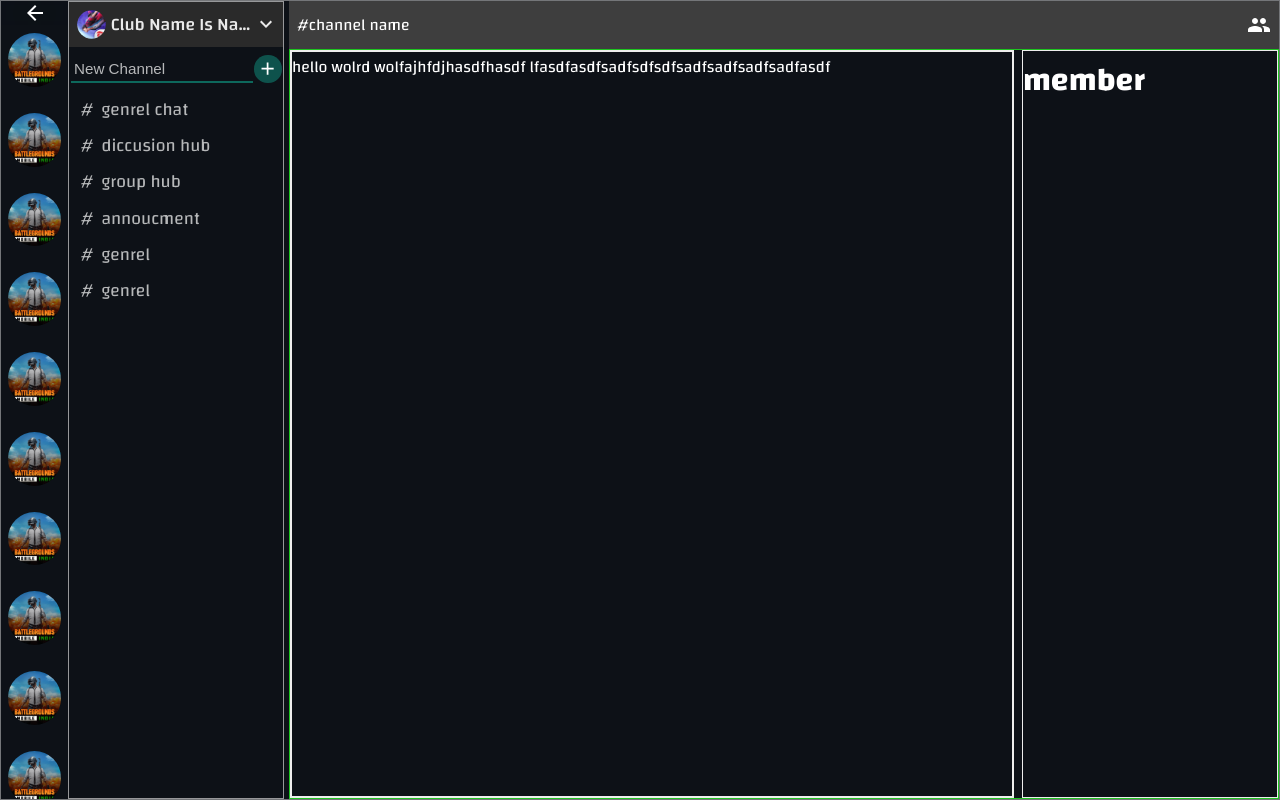
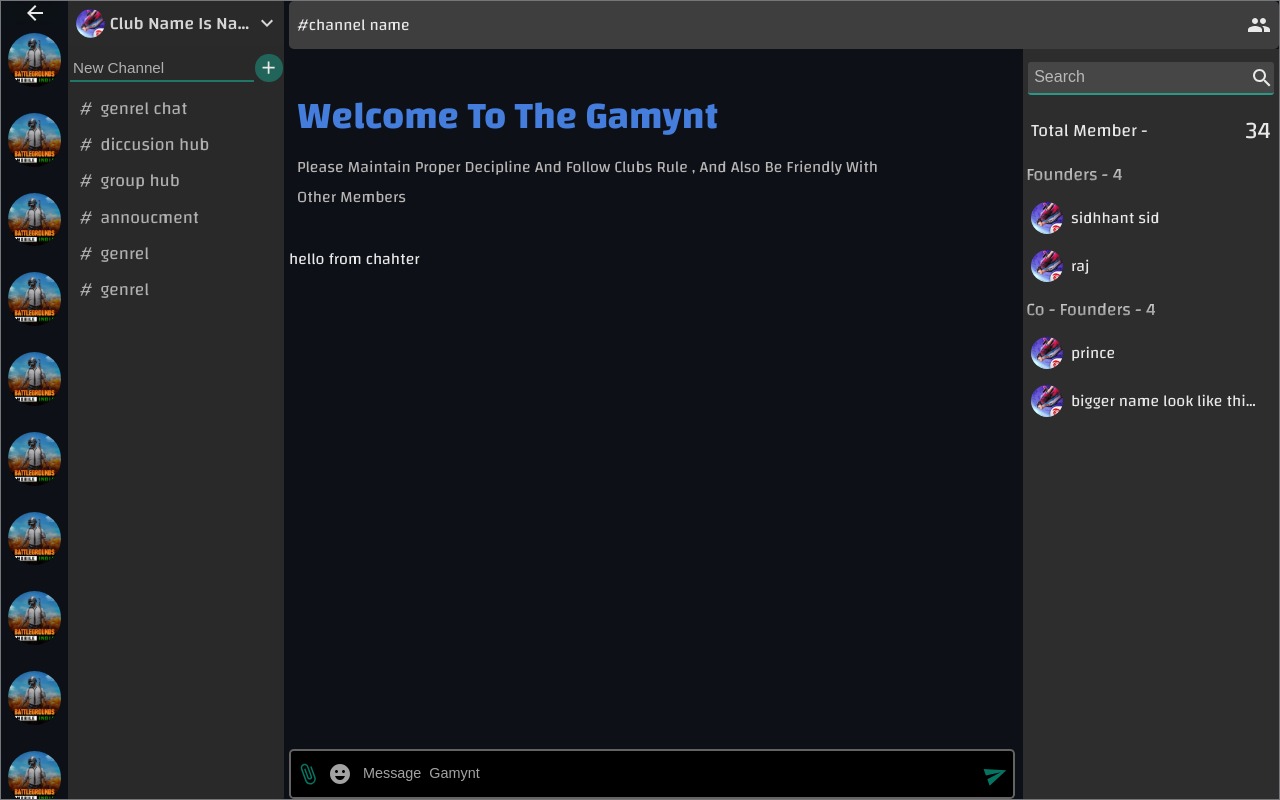
Before and after one commit to legcy143/gamynt_web_v3, a Next.js app: page /club/chat in a window 1280 px wide. Built offline with nearby package versions, Linux system fonts and the light colour scheme.

Commit message:
chat page chat ui v2

```diff
--- a/Page/Clubs/chat/Chatbox.jsx
+++ b/Page/Clubs/chat/Chatbox.jsx
@@ -2,6 +2,9 @@
 import Chatnav from './utlis/Chatboxnav'
 import style from "./styles/chat.module.scss"
 import Memberstatus from "./Memberstatus"
+import Welcomechat from './utlis/Welcomechat'
+import Inputbox from './utlis/Inputbox'
+
 
 const Chatbox = () => {
   return (
@@ -9,7 +12,10 @@
       <Chatnav/>
       <main className={style.member_chat_container}>
       <section className={style.chat_container}>
-        hello wolrd wolfajhfdjhasdfhasdf lfasdfasdfsadfsdfsdfsadfsadfsadfsadfasdf
+        <Welcomechat clubname={"gamynt"}/>
+
+hello from chahter
+<Inputbox/>
         </section>
       <Memberstatus />
       </main>
--- a/Page/Clubs/chat/Memberstatus.jsx
+++ b/Page/Clubs/chat/Memberstatus.jsx
@@ -1,10 +1,50 @@
 import React from 'react'
 import style from "./styles/member.module.scss"
+import SearchIcon from '@mui/icons-material/Search';
 
 const Memberstatus = () => {
   return (
     <main className={style.member_container_main}>
-      <h1>member</h1>
+      <header className={style.search_member_input}>
+        <input type="text" placeholder='search'/>
+        <SearchIcon/>
+      </header>
+      <header className={style.total_member}>
+        <h1>total member - </h1>
+        <h2>34</h2>
+      </header>
+
+      <section className={style.member_container}>
+        <h2>founders - 4</h2>
+
+        <div className={style.member}>
+          <img src="/images/freefire.jpeg" alt="" />
+          <p>sidhhant sid </p>
+          <div className={style.online_member}></div>
+        </div>
+
+        <div className={style.member}>
+          <img src="/images/freefire.jpeg" alt="" />
+          <p>raj</p>
+          <div className={style.online_member}></div>
+        </div>
+      </section>
+
+      <section className={style.member_container}>
+        <h2>co - founders - 4</h2>
+
+        <div className={style.member}>
+          <img src="/images/freefire.jpeg" alt="" />
+          <p>prince</p>
+          <div className={style.online_member}></div>
+        </div>
+        <div className={style.member}>
+          <img src="/images/freefire.jpeg" alt="" />
+          <p>bigger name look like this how is this</p>
+          <div className={style.online_member}></div>
+        </div>
+
+      </section>
     </main>
   )
 }
--- a/Page/Clubs/chat/styles/chat.module.scss
+++ b/Page/Clubs/chat/styles/chat.module.scss
@@ -13,25 +13,35 @@
     z-index: 10;
     padding: 0.2rem 0.5rem;
     @include flex_box(row , space-between);
+    border-radius: 0.3rem;
     section{
         @include flex_box(row , flex-start , center);
     }
 }
 .member_chat_container{
-    border: 1px solid rgb(30, 196, 33);
     height: calc(100% - 3rem);
+    width: 100%;
     @include flex_box(row , flex-start , flex-start);
 }
 
-//
+
+
+
+// chat container
 .chat_container{
-    border: 2px solid #eee;
     width: 100%;
     height: 100%;
+    word-break: break-all;
+    overflow-y: auto;
+    @include scrollbar(0px , 0px);
+    position: relative;
 }
-@media (max-width:$mobile) {
-    .chat_container{
-        border: 2px solid rgb(178, 14, 14);
-    }
 
-}
+
+
+// @media (max-width:$mobile) {
+//     .chat_container{
+//         border: 2px solid rgb(178, 14, 14);
+//     }
+
+// }
--- a/Page/Clubs/chat/styles/member.module.scss
+++ b/Page/Clubs/chat/styles/member.module.scss
@@ -1,6 +1,76 @@
+@import "../../../../styles/mixins";
+
 .member_container_main{
     flex: 0 0 16rem;
     width: 16rem;
-    border: 1px solid #eee;
+    background-color: rgb(45, 45, 45);
     height: 100%;
+    display: flex;
+    flex-direction: column;
+    overflow-y: auto;
+    @include scrollbar(0px , 0px)
 }
+.search_member_input{
+    padding: 0.3rem;
+    position: sticky;
+    top: 0rem;
+    margin:0.5rem auto;
+    width: 100%;
+    @include flex_box();
+    background-color: inherit;
+    input{
+        border: none;
+        outline: none;
+        background-color: rgb(70, 70, 70);
+        border-bottom: 2px solid rgba(var(--secondry-color-rgb) , 0.5);
+        padding: 0.4rem  2rem 0.4rem 0.4rem;
+        font-size: 1rem;
+        width: 100%;
+        border-radius: 0.2rem;
+    }
+    svg{
+        right: 0.3rem;
+        position: absolute;
+    }
+}
+
+.total_member{
+    position: sticky;
+    top: 2rem;
+    padding: 0.1rem  0.5rem;
+    @include flex_box(row , space-between);
+    background-color: inherit;
+    h1{
+        text-transform: capitalize;
+        font-size: 1.1rem;
+        font-weight: 400;
+    }
+    h2{
+        font-weight: 400;
+    }
+}
+
+
+.member_container{
+    h2{
+        padding: 0.2rem;
+        text-transform: capitalize;
+        font-size: 1.1rem;
+        font-weight: 400;
+        @include textgrad()
+    }
+    .member{
+        padding: 0.5rem;
+        @include flex_box(row , flex-start);
+        img{
+            width: 2rem;
+            aspect-ratio: 1/1;
+            border-radius: 50%;
+        }
+        p{
+            width: 100%;
+            @include textwrap(1)
+        }
+    }
+
+}
--- a/Page/Clubs/chat/styles/sidebar.module.scss
+++ b/Page/Clubs/chat/styles/sidebar.module.scss
@@ -8,6 +8,7 @@
     gap: 0.3;
     height: 100%;
     overflow-y: hidden;
+    border-radius: 0.5rem
 }
 
 // club side main continer width
@@ -45,9 +46,9 @@
 
 // side bar ui main container for width
 .sidebar_container{
-    border: 1px solid rgba(238, 238, 238, 0.616);
     overflow-y: auto;
     @include scrollbar(0px , 0px);
+    background-color: rgb(41, 41, 41);
 }
 .club_logo{
     position: sticky;
--- /dev/null
+++ b/Page/Clubs/chat/styles/utils.module.scss
@@ -0,0 +1,51 @@
+@import "../../../../styles/mixins";
+
+// input box ui
+.send_message_input{
+    padding: 0.3rem;
+    border-radius: 0.3rem;
+    position: absolute !important;
+    bottom: 0px;
+    border: 2px solid rgba(238, 238, 238, 0.416);
+    width: 100%;
+    background-color: black;
+    @include flex_box();
+    label{
+        @include flex_box();
+    }
+    input{
+        display: none;
+    }
+    textarea{
+        font-family: sans-serif;
+        padding: 0.5rem 0.2rem;
+        border: none;
+        outline: none;
+        width: 100%;
+        background-color: inherit;
+        font-size: 0.9rem;
+        line-height: 1.3rem;
+        resize: none;
+        height: fit-content;
+        @include scrollbar();
+        &:focus{
+            &::placeholder{
+                padding-left: 0.5rem;
+        }
+
+        }
+    }
+    svg{
+        transition: 1s ease;
+        opacity: 0.7;
+        &:last-child{
+            transition: 0.30s ease;
+            transform: rotate(-20deg);
+            color: rgba(var(--secondry-color-rgb),0.7);
+        }
+        cursor: pointer;
+        &:hover{
+            transform: rotate(360deg) scale(1.1);
+        }
+    }
+}
--- /dev/null
+++ b/Page/Clubs/chat/styles/welcome.module.scss
@@ -0,0 +1,17 @@
+@import "../../../../styles/mixins";
+
+.welcome_message_main{
+    header{
+        padding: 2rem 0.5rem;
+        text-transform: capitalize;
+        word-break: keep-all;
+        h1{
+            font-size: 2.4rem;
+            color: rgba(var(--primary-color-rgb) , 0.9);
+        }
+        p{
+            width: 85%;
+            color: rgb(184, 181, 181);
+        }
+    }
+}
--- /dev/null
+++ b/Page/Clubs/chat/utlis/Inputbox.jsx
@@ -0,0 +1,23 @@
+import React from 'react'
+import style from "../styles/utils.module.scss"
+import SendIcon from '@mui/icons-material/Send';
+import EmojiIcon from '@mui/icons-material/EmojiEmotions';
+import AttachFileIcon from '@mui/icons-material/AttachFile';
+
+const Inputbox = () => {
+  let clubname = "gamynt"
+  return (
+    <main className={style.send_message_input}>
+  <label htmlFor="file">
+  <AttachFileIcon/>
+  </label>
+  <input type="file" name="" id="file" />
+  <EmojiIcon/>
+  {/* <input autoFocus type="text" placeholder={`message  ${clubname}`}/> */}
+  <textarea type="text" rows={"1"} placeholder={`message  ${clubname}`}/>
+  <SendIcon/>
+</main>
+  )
+}
+
+export default Inputbox
--- /dev/null
+++ b/Page/Clubs/chat/utlis/Welcomechat.jsx
@@ -0,0 +1,15 @@
+import React from 'react'
+import style from "../styles/welcome.module.scss"
+
+function Welcomechat(props) {
+  return (
+    <main className={style.welcome_message_main}>
+        <header>
+        <h1>welcome to the {props.clubname}</h1>
+        <p>please maintain proper decipline and follow clubs rule , and also be friendly with other members</p>
+        </header>
+    </main>
+  )
+}
+
+export default Welcomechat
--- a/pages/_document.js
+++ b/pages/_document.js
@@ -13,6 +13,8 @@
                     rel="stylesheet"
                     href="https://fonts.googleapis.com/icon?family=Material+Icons"
                 />
+                 <meta charset="utf-8" name="viewport"
+        content= "width=device-width, initial-scale=1.0"></meta>
             </Head>
             <body>
                 <Main />
--- a/styles/globals.scss
+++ b/styles/globals.scss
@@ -6,7 +6,7 @@
 :root{
   // --theme-bg: rgb(36, 49, 62);
   --theme-bg: #0D1117;
-  --theme-color: rgb(255, 255, 255);
+  --theme-color: rgb(233, 233, 233);
   --theme-color-dark: rgb(168, 168, 168);
   --theme-box: rgb(12, 12, 13);
   // --theme-nav: #151511cb;
@@ -63,9 +63,6 @@
   width: 0px;
   height:2rem;
 }
-img{
-  width: 90%;
-}
 
 a{
   font-weight: 700;
--- a/styles/variable.scss
+++ b/styles/variable.scss
@@ -1,3 +1,5 @@
+$tablet : 900px;
 $mobile : 750px;
+$mobilemini : 450px;
 $navheight: 4rem;
 $post_container_width: min(35rem , 100%);
```
